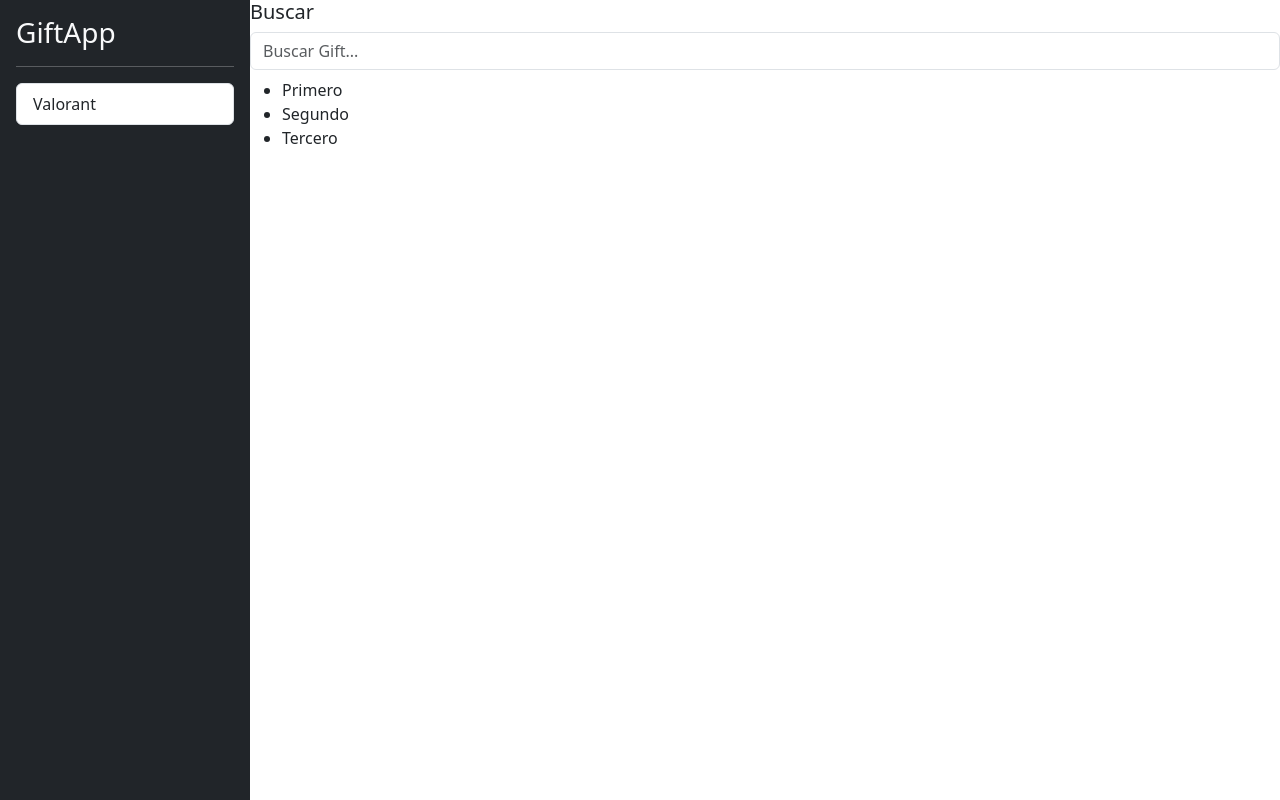
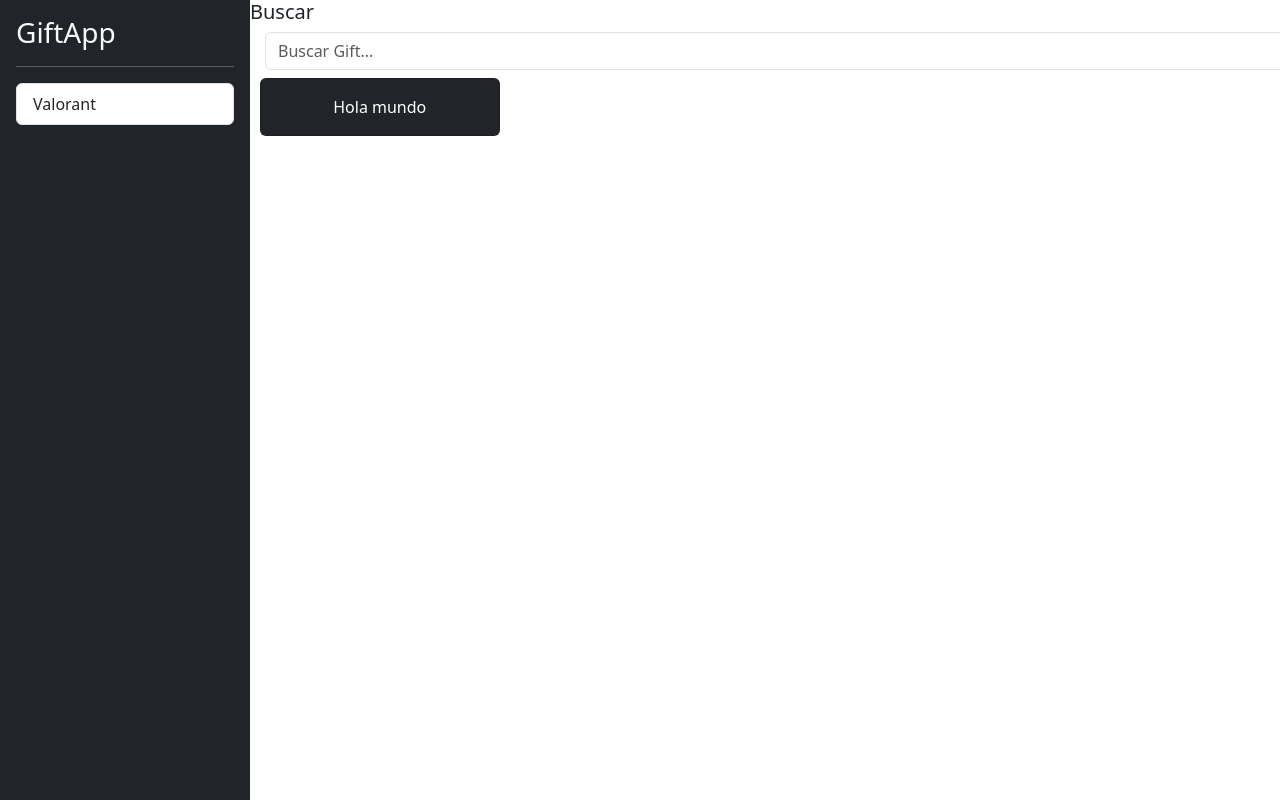
Before and after one commit to bravofrancisco/Angular-DemoGift, an Angular app: page / in a window 1280 px wide. Built offline with nearby package versions, Linux system fonts and the light colour scheme.

Commit message:
se agrego estilos

```diff
--- a/src/app/gifts/components/card-list/card-list.component.css
+++ b/src/app/gifts/components/card-list/card-list.component.css
@@ -0,0 +1,3 @@
+.col-md-3{
+    margin-right: 15px;
+}
--- a/src/app/gifts/components/card-list/card-list.component.html
+++ b/src/app/gifts/components/card-list/card-list.component.html
@@ -1,5 +1,9 @@
-<ul>
-    <li>Primero</li>
-    <li>Segundo</li>
-    <li>Tercero</li>
-</ul>
+<div class="row">
+    <div class="col-md-3 col-sm-6" style="margin-left: 10px;"> <!-- Ajusta el valor según lo necesites -->
+      <div class="text-center card mb-2 bg-dark">
+        <div class="card-body text-white">
+          <p class="card-text">Hola mundo</p>
+        </div>
+      </div>
+    </div>
+  </div>
--- a/src/app/gifts/components/search-box/search-box.component.ts
+++ b/src/app/gifts/components/search-box/search-box.component.ts
@@ -3,7 +3,7 @@ import { Component } from '@angular/core';
 @Component({
     selector: 'gift-search-box',
     template: `<h5>Buscar</h5>
-    <input type="text" class="form-control" placeholder="Buscar Gift...">
+    <input type="text" class="form-control" placeholder="Buscar Gift..." style="margin-left: 15px;">
     `
 })
 export class SearchBoxComponent {
```
